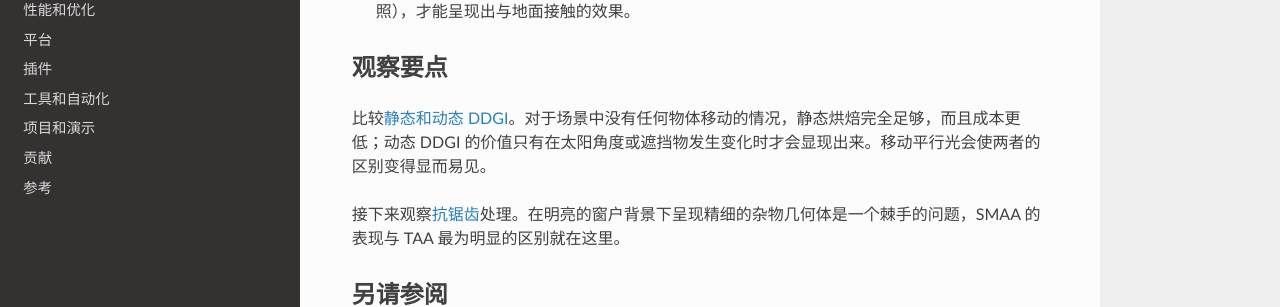
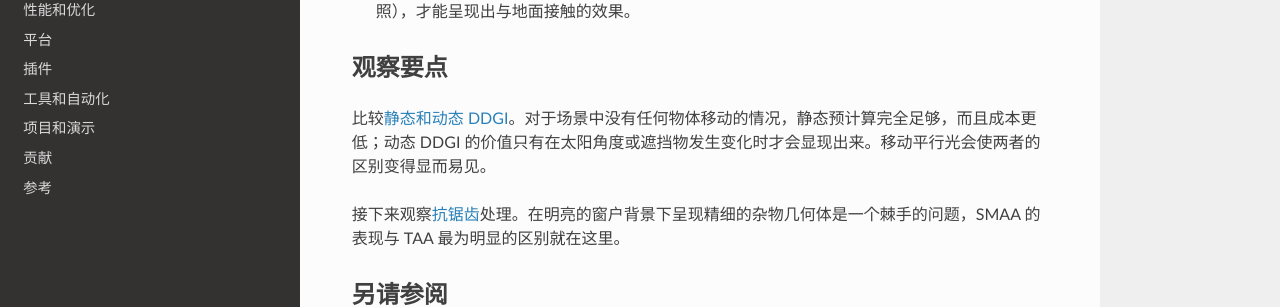
Before and after one commit to OpenHUTB/cpp, an MkDocs documentation site: the page built from docs/optimization/ProjectsAndDemos/Attic-Scene.md, in a window 1280 px wide and 900 px high, scrolled down 1141 px. Shown: the part 317-624 px from the top of the window. Built offline with MkDocs 1.6.1, drawn with Linux system fonts in a browser that asks for light colours; nearby versions of some CDN libraries; a script that is not in the unit is left out.

Commit message:
docs: 阁楼场景一句改为静态预计算

```diff
--- a/docs/optimization/ProjectsAndDemos/Attic-Scene.md
+++ b/docs/optimization/ProjectsAndDemos/Attic-Scene.md
@@ -28,7 +28,7 @@
 
 ## 观察要点
 
-比较[静态和动态 DDGI](../Rendering/DDGI-Static.md)。对于场景中没有任何物体移动的情况，静态烘焙完全足够，而且成本更低；动态 DDGI 的价值只有在太阳角度或遮挡物发生变化时才会显现出来。移动平行光会使两者的区别变得显而易见。
+比较[静态和动态 DDGI](../Rendering/DDGI-Static.md)。对于场景中没有任何物体移动的情况，静态预计算完全足够，而且成本更低；动态 DDGI 的价值只有在太阳角度或遮挡物发生变化时才会显现出来。移动平行光会使两者的区别变得显而易见。
 
 接下来观察[抗锯齿](../Rendering/Anti-Aliasing.md)处理。在明亮的窗户背景下呈现精细的杂物几何体是一个棘手的问题，SMAA 的表现与 TAA 最为明显的区别就在这里。
 
```
